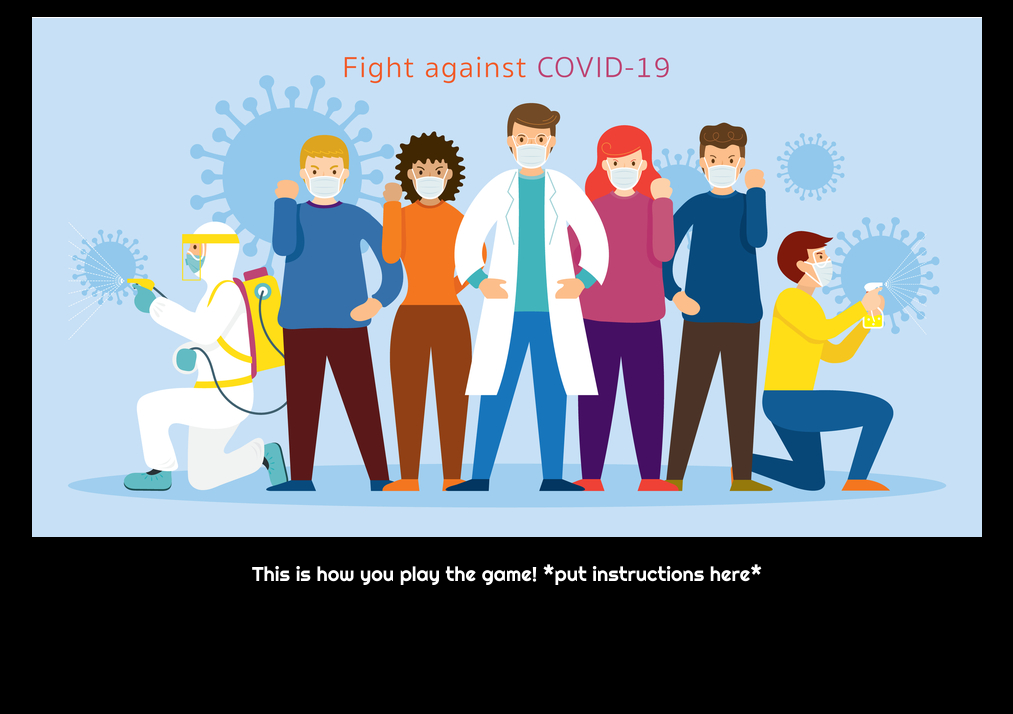
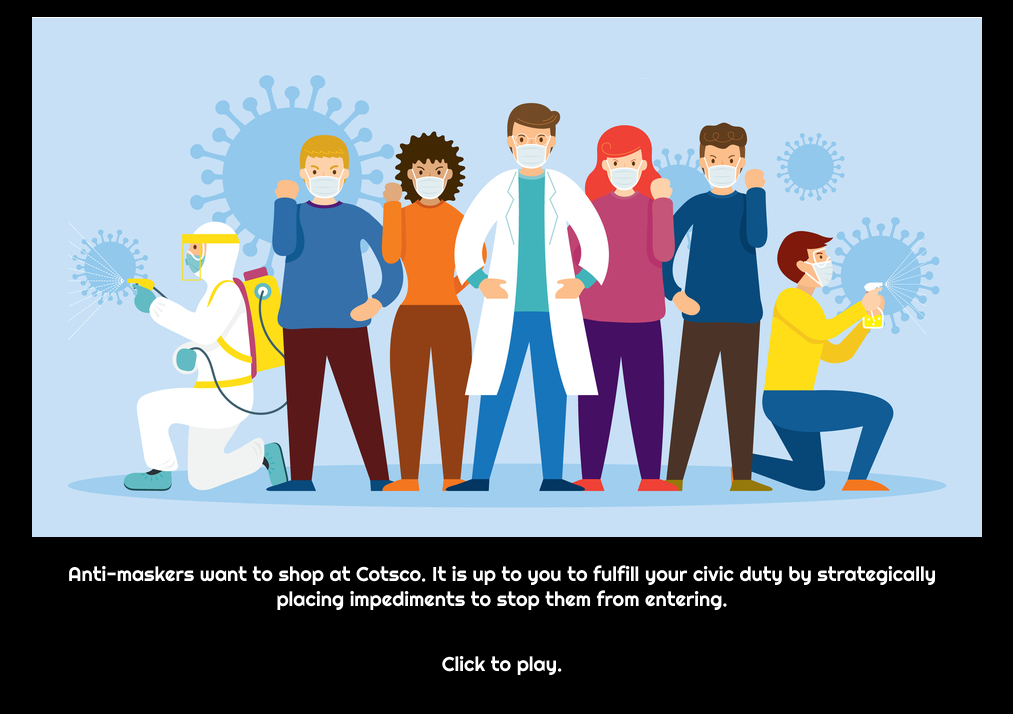
Before and after one commit to camillemonet/Nurses-vs-Nonsense, a plain HTML site: page index.html in a window 1280 px wide. Shown: the part 102-816 px from the top of the page, without its empty margins (133-1146 px from the left). Drawn offline with Linux system fonts and the light colour scheme.

Commit message:
Add instructions

```diff
--- a/assets/main.css
+++ b/assets/main.css
@@ -73,6 +73,7 @@ i {
   color: white;
   font-size: 20px;
   text-align: center;
+  width: 900px;
 }
 
 #game-bar {
@@ -94,3 +95,24 @@ canvas {
   top: 0;
   left: 0;
 }
+
+.game-instructs {
+  color: white;
+  font-family: 'Righteous', cursive;
+  font-size: 13px;
+  text-align: right;
+  padding-right: 15px;
+  padding-top: 5px;
+}
+
+.game-instructs1 {
+  color: white;
+  font-family: 'Righteous', cursive;
+  font-size: 13px;
+  text-align: right;
+  padding-right: 15px;
+}
+
+span {
+  color: #ea2406;
+}
--- a/index.html
+++ b/index.html
@@ -28,8 +28,11 @@
 
       <div id="entry-modal">
         <div id="entry-modal-first">
-          <img src="./assets/modal_w.jpg" alt="people with masks">
-          <div>This is how you play the game! *put instructions here*</div>
+          <img src="./assets/modal_w1.jpg" alt="people with masks">
+          <div>Anti-maskers want to shop at Cotsco. It is up to you to fulfill your civic duty
+            by strategically placing impediments to stop them from entering.
+          </div>
+          <div>Click to play.</div>
         </div>
       </div>
 
@@ -37,7 +40,12 @@
         <div id="game-background">
           <canvas id="defense-game"></canvas>
           <canvas id="background-hover-canvas"></canvas>
-          <!-- <canvas id="ending-screen"></canvas> -->
+          <div class="game-instructs"><span>Nurses</span> (75h) - Throw masks to encourage safe behavior</div>
+          <div class="game-instructs"><span>Newspapers</span> (75h) - Temporarily stop anti-maskers</div>
+          <div class="game-instructs1">by forcing them to read scientific studies</div>
+          <div class="game-instructs"><span>Scientists</span> (100h) - Add 50h to your health every 10 seconds</div>
+          <div class="game-instructs"><span>Purell</span> (50h) - Make people in the same lane within two blocks</div>
+          <div class="game-instructs1">leave immediately by forcing them to sanitize</div>
         </div>
       </div>
 
--- a/src/game.js
+++ b/src/game.js
@@ -53,7 +53,7 @@ export default class StoreDefense {
 
     this.audio.muted = false;
     this.audio.volume = 0.1;
-    // this.audio.play();
+    this.audio.play();
 
     this.restart();
   }
@@ -76,7 +76,7 @@ export default class StoreDefense {
     } else {
       this.soundOn = true;
       this.renderSound();
-      // this.audio.muted = false;
+      this.audio.muted = false;
       this.audio.volume = 0.1;
       this.audio.play();
     }
```
Also changed, not shown: dist/main.js (+1 -1 lines), assets/modal_w1.jpg (added).
